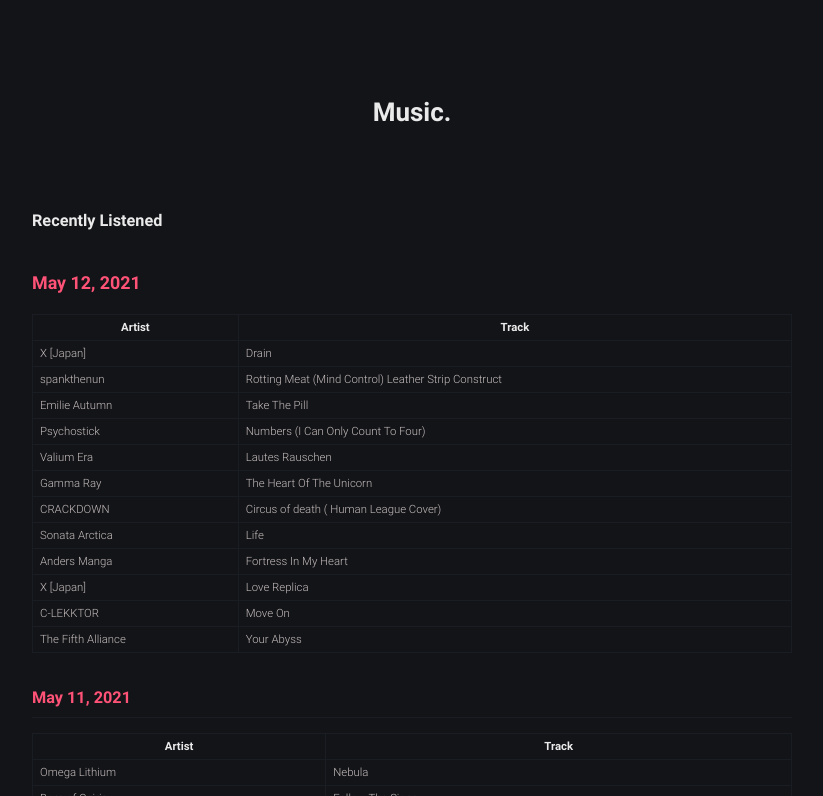
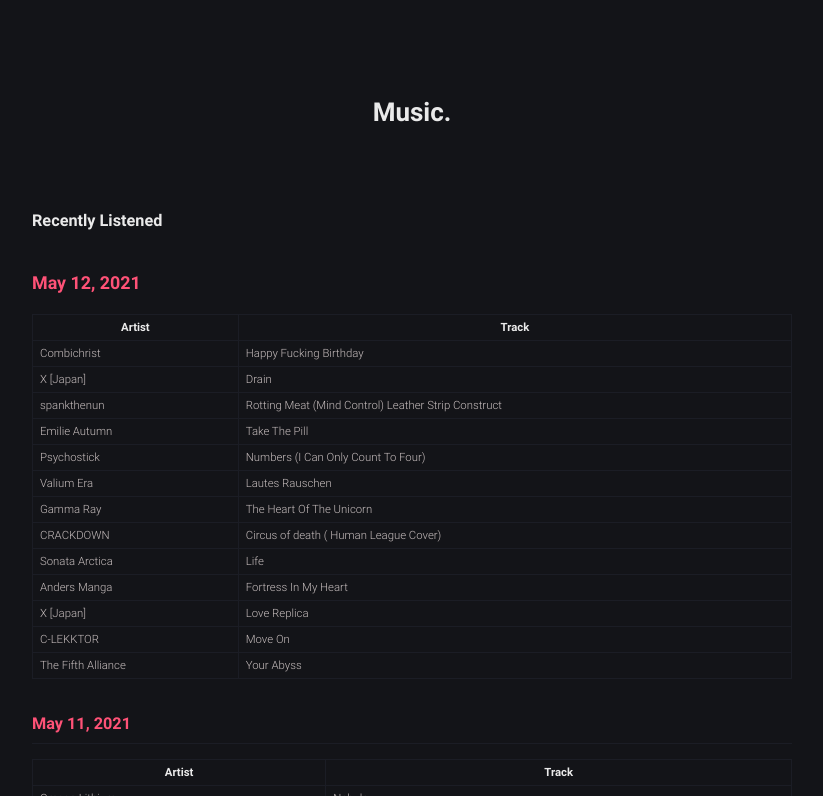
Before and after one commit to robert-marshall/xyz, a Jekyll site: the page built from music.md, in a window 1280 px wide and 900 px high, cut to the strip 104-900 px from the top of the window. Shown: the whole strip, without its empty margins (228-1051 px from the left). Built offline with Jekyll 4.4.1, drawn with Linux system fonts in a browser that asks for light colours.

Commit message:
Undoing last comming

```diff
--- a/music.md
+++ b/music.md
@@ -12,6 +12,7 @@
 
 | Artist | Track |
 |--------|-------|
+Combichrist | Happy Fucking Birthday
 X [Japan] | Drain
 spankthenun | Rotting Meat (Mind Control) Leather Strip Construct
 Emilie Autumn | Take The Pill
```
